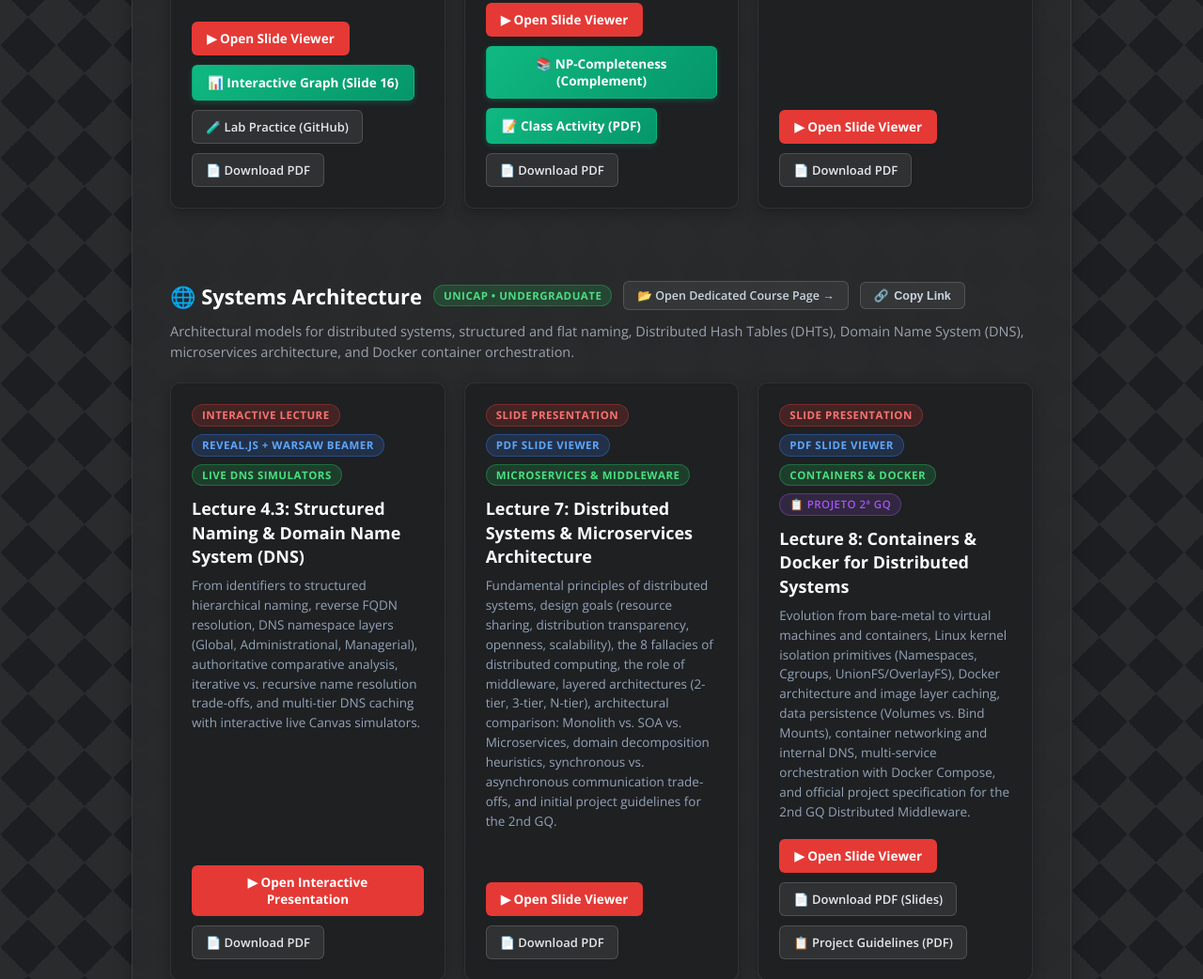
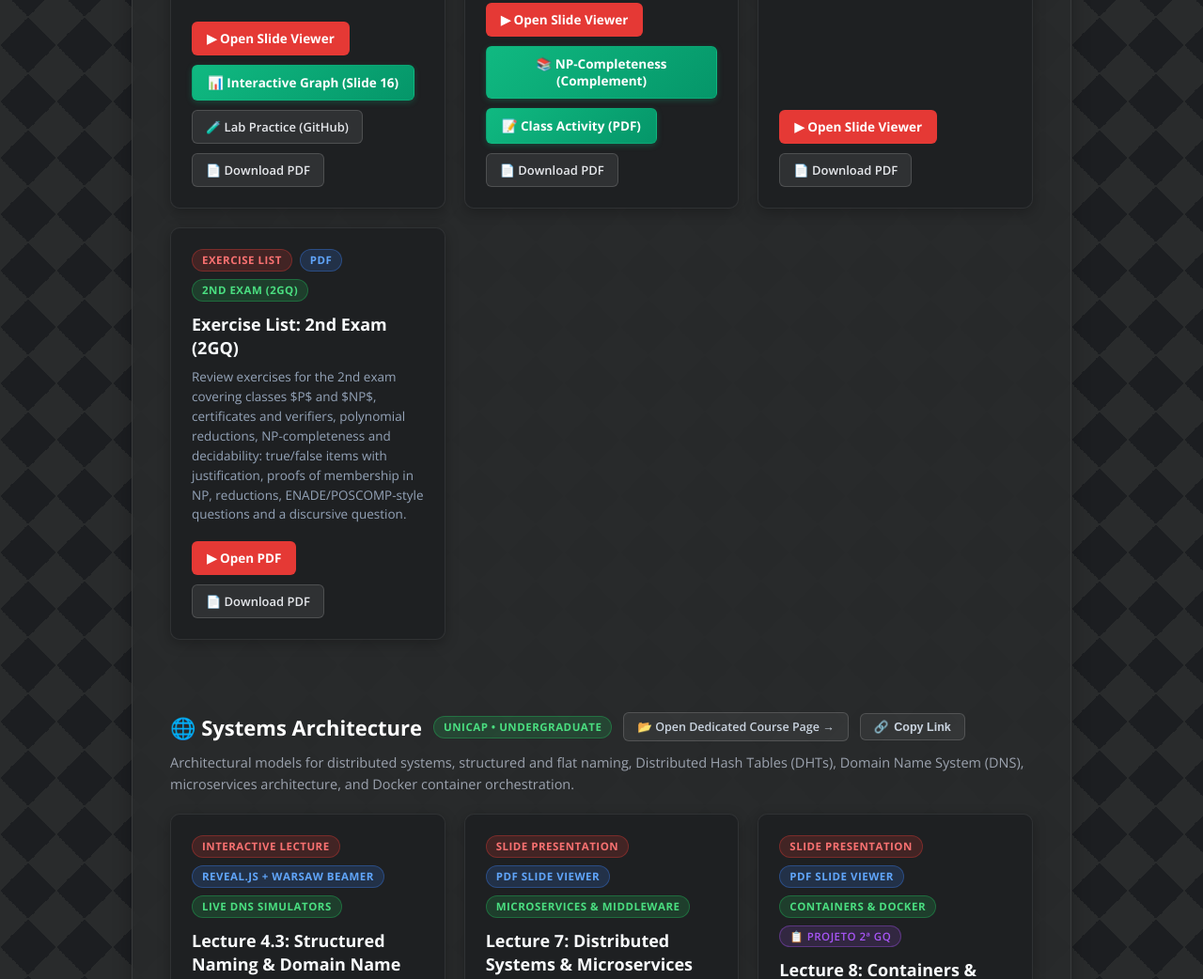
Before and after one commit to prximenes/prximenes.github.io, a plain HTML site: page courses.html in a window 1280 px wide. Shown: the part 3462-4504 px from the top of the page at 94% size. Drawn offline with nearby package versions, Linux system fonts and the light colour scheme.

Commit message:
feat(aa): adicionar lista de exercicios do 2GQ

```diff
--- a/courses.html
+++ b/courses.html
@@ -421,6 +421,28 @@
                                 </a>
                             </div>
                         </div>
+
+                        <div class="material-card">
+                            <div class="material-card-content">
+                                <div class="material-meta">
+                                    <span class="badge-tag badge-red">Exercise List</span>
+                                    <span class="badge-tag badge-blue">PDF</span>
+                                    <span class="badge-tag badge-green">2nd Exam (2GQ)</span>
+                                </div>
+                                <h3 class="material-title">Exercise List: 2nd Exam (2GQ)</h3>
+                                <p class="material-description">
+                                    Review exercises for the 2nd exam covering classes $P$ and $NP$, certificates and verifiers, polynomial reductions, NP-completeness and decidability: true/false items with justification, proofs of membership in NP, reductions, ENADE/POSCOMP-style questions and a discursive question.
+                                </p>
+                            </div>
+                            <div class="material-card-actions">
+                                <a href="courses/analise-de-algoritmos/lista-2gq/lista_2gq.pdf" class="material-btn" target="_blank" title="Abrir Lista de Exercícios do 2GQ">
+                                    ▶ Open PDF
+                                </a>
+                                <a href="courses/analise-de-algoritmos/lista-2gq/lista_2gq.pdf" class="material-btn material-btn-secondary" download target="_blank" title="Download Exercise List (PDF)">
+                                    📄 Download PDF
+                                </a>
+                            </div>
+                        </div>
                     </div>
                 </article>
                 <!-- Course 3: Systems Architecture -->
```
Also changed, not shown: courses/analise-de-algoritmos/index.html (+23 -0 lines), 1 other file.
